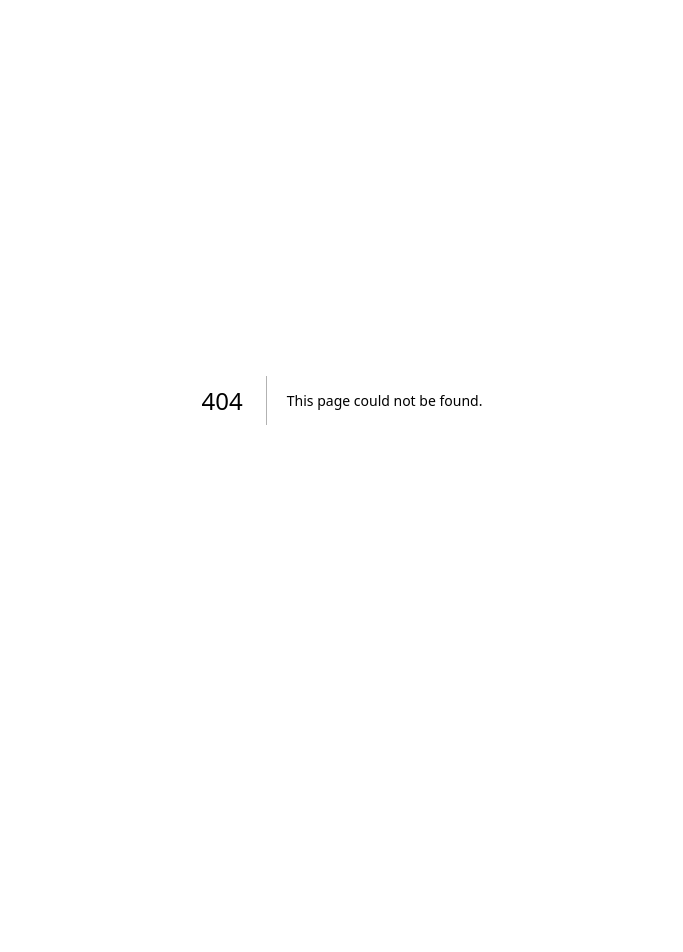
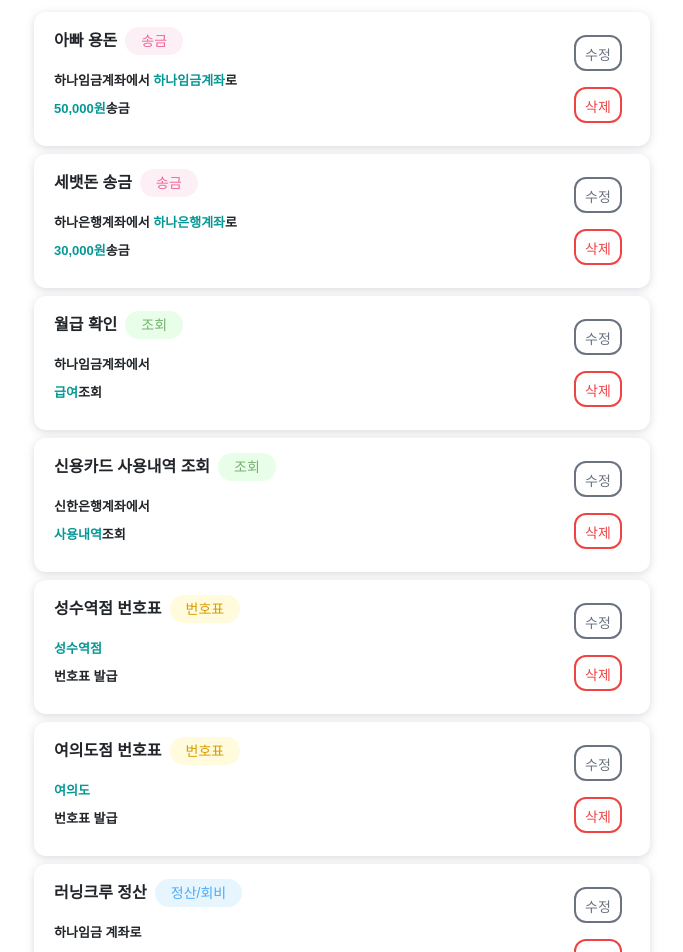
Before and after one commit to KeywordHanaro/KeywordHanaro_FE, a Next.js app: page /test in a window 1280 px wide. Before the commit this address had no page. Shown: the top 952 px of the page, without its empty margins (298-981 px from the left). Before the commit the page ends 800 px from the top, so only its background shows below. Built offline with nearby package versions, Linux system fonts and the light colour scheme.

Commit message:
[feat] : 키워드 수정 컴포넌트 생성

```diff
--- /dev/null
+++ b/app/test/page.tsx
@@ -0,0 +1,15 @@
+import EditKeyword from '@/components/molecules/EditKeyword';
+import { KeywordDetailList } from '@/data/keyword';
+
+function page() {
+  const data = KeywordDetailList;
+  return (
+    <div className='p-3 flex flex-col gap-2'>
+      {data.map((each) => (
+        <EditKeyword key={each.id} data={each}></EditKeyword>
+      ))}
+    </div>
+  );
+}
+
+export default page;
--- /dev/null
+++ b/components/molecules/EditKeyword.tsx
@@ -0,0 +1,103 @@
+'use client';
+
+import { getColorByType, getNameByType, KeywordDetail } from '@/data/keyword';
+import { DelButton, EditButton } from '../atoms/Button';
+import { Card } from '../atoms/Card';
+import ColorChip from '../atoms/ColorChips';
+
+type EditKeywordProps = {
+  data: KeywordDetail;
+};
+
+const EditKeyword = ({ data }: EditKeywordProps) => {
+  const { id, type, title } = data;
+  const chipColor = getColorByType(type);
+  const chipName = getNameByType(type);
+
+  const renderDetails = () => {
+    switch (type) {
+      case 'transfer':
+        return (
+          <>
+            <span className='text-fontBlack font-semibold text-[13px]'>
+              {data.accountFrom.accountName ?? data.accountFrom.accountNumber}
+              계좌에서&nbsp;
+              <span className='text-hanaPrimary'>
+                {data.accountFrom.accountName ?? data.accountFrom.accountNumber}
+                계좌
+              </span>
+              로
+            </span>
+            <span className='text-hanaPrimary font-semibold text-[13px]'>
+              {data.amount.toLocaleString()}원
+              <span className='text-fontBlack '>송금</span>
+            </span>
+          </>
+        );
+      case 'inquiry':
+        return (
+          <>
+            <span className='text-fontBlack font-semibold text-[13px]'>
+              {data.accountFrom.accountName ?? data.accountFrom.accountNumber}
+              계좌에서
+            </span>
+            <span className='text-hanaPrimary font-semibold text-[13px]'>
+              {data.searchKeyword}
+              <span className='text-fontBlack '>조회</span>
+            </span>
+          </>
+        );
+      case 'ticket':
+        return (
+          <>
+            <span className='text-hanaPrimary font-semibold text-[13px]'>
+              {data.bankName}
+            </span>
+            <span className='text-fontBlack text-[13px] font-semibold'>
+              번호표 발급
+            </span>
+          </>
+        );
+      case 'settlement':
+        return (
+          <>
+            <span className='text-fontBlack text-[13px] font-semibold'>
+              {data.accountFrom.accountName ?? data.accountFrom.accountNumber}{' '}
+              계좌로
+            </span>
+            <span className='text-fontBlack text-[11px] font-semibold'>
+              {data.memberList.map((member) => member.name).join(', ')}
+            </span>
+            <span className='text-hanaPrimary text-[13px] font-semibold'>
+              {data.amount.toLocaleString()}원 정산 요청
+            </span>
+          </>
+        );
+      default:
+        return null;
+    }
+  };
+
+  return (
+    <Card
+      className='flex flex-row justify-between items-start rounded-[12px]'
+      onClick={() => alert(id)}
+    >
+      <div className='flex flex-col h-full gap-4'>
+        <div className='flex  gap-2 items-center'>
+          <span className='text-fontBlack text-[16px] font-semibold'>
+            {title}
+          </span>
+          <ColorChip color={chipColor}>{chipName}</ColorChip>
+        </div>
+        <div className='flex flex-col gap-2'>{renderDetails()}</div>
+      </div>
+      <div className='flex flex-col justify-between h-full'>
+        <EditButton></EditButton>
+        <DelButton></DelButton>
+      </div>
+    </Card>
+  );
+};
+
+export default EditKeyword;
--- a/components/molecules/Keyword.tsx
+++ b/components/molecules/Keyword.tsx
@@ -4,7 +4,7 @@ import { Keyword as TKeyword } from '@/data/keyword';
 import { BsStarFill } from 'react-icons/bs';
 import { useRouter } from 'next/navigation';
 import { cn } from '@/lib/utils';
-import { Card } from '../atoms/card';
+import { Card } from '../atoms/Card';
 
 type KeywordProps = {
   data: TKeyword;
--- a/data/keyword.ts
+++ b/data/keyword.ts
@@ -5,6 +5,82 @@ export type Keyword = {
   title: string;
   description: string;
   isFavorite: boolean;
+};
+
+export type KeywordDetail =
+  | TransferKeyword
+  | InquiryKeyword
+  | TicketKeyword
+  | SettlementKeyword;
+
+type Member = {
+  name: string;
+};
+
+type Account = {
+  bankId: number;
+  accountNumber: string;
+  accountName?: string;
+};
+
+type BaseKeyword = {
+  id: number;
+  title: string;
+};
+
+export type TransferKeyword = BaseKeyword & {
+  type: 'transfer';
+  accountFrom: Account;
+  accountTo: Account;
+  amount: number;
+};
+
+export type InquiryKeyword = BaseKeyword & {
+  type: 'inquiry';
+  accountFrom: Account;
+  searchKeyword: string;
+};
+
+export type TicketKeyword = BaseKeyword & {
+  type: 'ticket';
+  bankName: string;
+};
+
+export type SettlementKeyword = BaseKeyword & {
+  type: 'settlement';
+  accountFrom: Account;
+  memberList: Member[];
+  amount: number;
+};
+
+export const getColorByType = (type: Keyword['type']) => {
+  switch (type) {
+    case 'transfer':
+      return 'pink';
+    case 'inquiry':
+      return 'green';
+    case 'ticket':
+      return 'yellow';
+    case 'settlement':
+      return 'blue';
+    default:
+      return '';
+  }
+};
+
+export const getNameByType = (type: Keyword['type']) => {
+  switch (type) {
+    case 'transfer':
+      return '송금';
+    case 'inquiry':
+      return '조회';
+    case 'ticket':
+      return '번호표';
+    case 'settlement':
+      return '정산/회비';
+    default:
+      return '';
+  }
 };
 
 export const keywordList: Keyword[] = [
@@ -51,3 +127,108 @@ export const keywordList: Keyword[] = [
     isFavorite: true,
   },
 ];
+
+export const KeywordDetailList: KeywordDetail[] = [
+  // TransferKeyword
+  {
+    id: 1,
+    type: 'transfer',
+    title: '아빠 용돈',
+    accountFrom: {
+      bankId: 1,
+      accountNumber: '123-456-789',
+      accountName: '하나임금',
+    },
+    accountTo: {
+      bankId: 2,
+      accountNumber: '987-654-321',
+      accountName: '정성엽',
+    },
+    amount: 50000,
+  },
+  {
+    id: 2,
+    type: 'transfer',
+    title: '세뱃돈 송금',
+    accountFrom: {
+      bankId: 1,
+      accountNumber: '111-222-333',
+      accountName: '하나은행',
+    },
+    accountTo: {
+      bankId: 3,
+      accountNumber: '444-555-666',
+      accountName: '김유진',
+    },
+    amount: 30000,
+  },
+
+  // InquiryKeyword
+  {
+    id: 3,
+    type: 'inquiry',
+    title: '월급 확인',
+    accountFrom: {
+      bankId: 1,
+      accountNumber: '123-456-789',
+      accountName: '하나임금',
+    },
+    searchKeyword: '급여',
+  },
+  {
+    id: 4,
+    type: 'inquiry',
+    title: '신용카드 사용내역 조회',
+    accountFrom: {
+      bankId: 4,
+      accountNumber: '777-888-999',
+      accountName: '신한은행',
+    },
+    searchKeyword: '사용내역',
+  },
+
+  // TicketKeyword
+  {
+    id: 5,
+    type: 'ticket',
+    title: '성수역점 번호표',
+    bankName: '성수역점',
+  },
+  {
+    id: 6,
+    type: 'ticket',
+    title: '여의도점 번호표',
+    bankName: '여의도',
+  },
+
+  // SettlementKeyword
+  {
+    id: 7,
+    type: 'settlement',
+    title: '러닝크루 정산',
+    accountFrom: {
+      bankId: 1,
+      accountNumber: '123-456-789',
+      accountName: '하나임금',
+    },
+    memberList: [
+      { name: '김인애' },
+      { name: '박준호' },
+      { name: '하이진' },
+      { name: '정서연' },
+    ],
+    amount: 50000,
+  },
+  {
+    id: 8,
+    type: 'settlement',
+    title: '팀 회식 비용 정산',
+    accountFrom: {
+      bankId: 5,
+      accountNumber: '222-333-444',
+      accountName: '카카오뱅크',
+    },
+    memberList: [{ name: '지민' }, { name: '민수' }, { name: '영희' }],
+    amount: 100000,
+  },
+];
```
